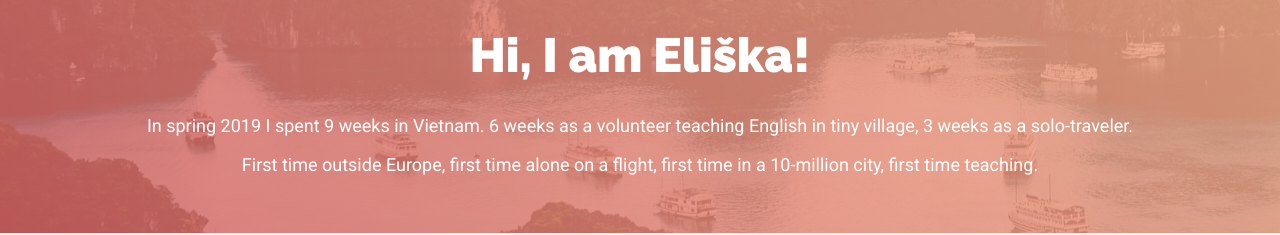
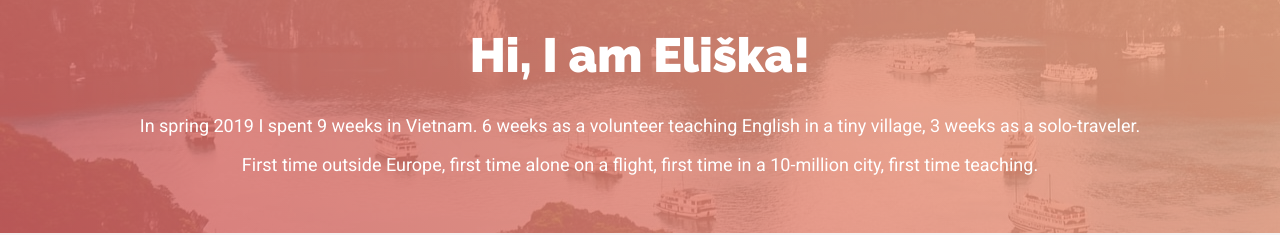
Before and after one commit to elikovalikova/elikovalikova.github.io, a plain HTML site: page index.html in a window 1280 px wide. Shown: the part 392-627 px from the top of the page. Drawn offline with Linux system fonts and the light colour scheme.

Commit message:
Update index.html

```diff
--- a/index.html
+++ b/index.html
@@ -29,7 +29,7 @@
         <div class="obsah">
             <img src="obrazky/elivietnam.jpg" width=250px alt="face">
             <h1>Hi, I am Eliška!</h1>
-            <p>In spring 2019 I spent 9 weeks in Vietnam. 6 weeks as a volunteer teaching English in tiny village, 3 weeks as a solo-traveler.</p>
+            <p>In spring 2019 I spent 9 weeks in Vietnam. 6 weeks as a volunteer teaching English in a tiny village, 3 weeks as a solo-traveler.</p>
             <p>First time outside Europe, first time alone on a flight, first time in a 10-million city, first time teaching.</p>
         </div>
     </div>
```
